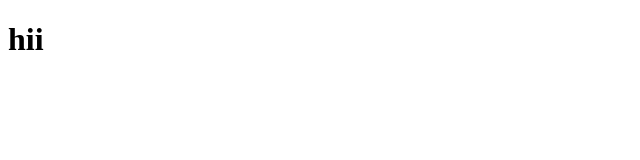
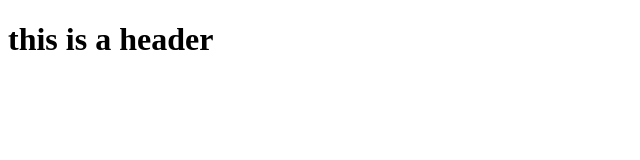
Before and after one commit to sisi-tarak/git-demo, a plain HTML site: page index.html in a window 1280 px wide. Shown: the whole page, without its empty margins (0-640 px from the left). Drawn offline with Linux system fonts and the light colour scheme.

Commit message:
header changed

```diff
--- a/index.html
+++ b/index.html
@@ -6,6 +6,6 @@
     <title>Document</title>
 </head>
 <body>
-    <h1>hii</h1>
+    <h1>this is a header</h1>
 </body>
 </html>
```
